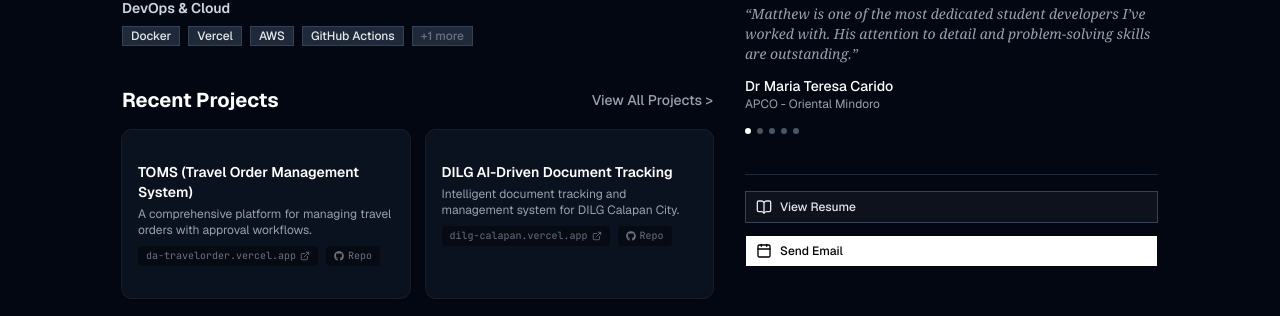
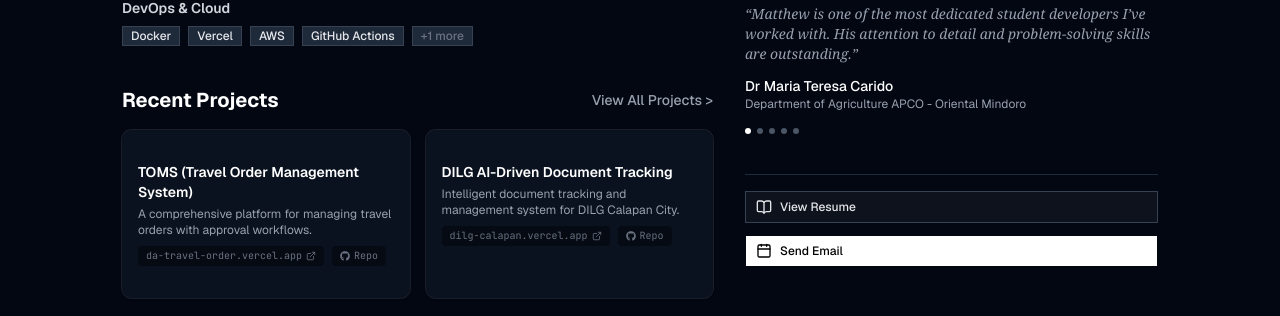
Before and after one commit to abfasb/matthew-portfolio, a Next.js app: page / in a window 1280 px wide. Shown: the part 708-1024 px from the top of the page. Built offline with nearby package versions, Linux system fonts and the light colour scheme.

Commit message:
updated exp

```diff
--- a/app/page.tsx
+++ b/app/page.tsx
@@ -50,7 +50,7 @@
   {
     title: "TOMS (Travel Order Management System)",
     description: "A comprehensive platform for managing travel orders with approval workflows.",
-    url: "https://da-travelorder.vercel.app",
+    url: "https://da-travel-order.vercel.app",
     github: "https://github.com/abfasb/da-travel_order",
   },
   {
@@ -381,12 +381,12 @@
                       </p>
                       <div className="flex items-center gap-2 mt-2 flex-wrap">
                         <a
-                          href="https://da-travelorder.vercel.app"
+                          href="https://da-travel-order.vercel.app"
                           target="_blank"
                           rel="noopener noreferrer"
                           className="inline-flex items-center gap-1 font-mono text-[10px] text-gray-400 dark:text-gray-500 bg-white/60 dark:bg-black/40 px-2 py-0.5 rounded hover:text-gray-600"
                         >
-                          da-travelorder.vercel.app
+                          da-travel-order.vercel.app
                           <ExternalLink className="w-2.5 h-2.5" />
                         </a>
                         <a
@@ -513,7 +513,7 @@
                 Dr Maria Teresa Carido
               </p>
               <p className="text-xs text-gray-500 dark:text-gray-400">
-                APCO - Oriental Mindoro
+                Department of Agriculture APCO - Oriental Mindoro
               </p>
               <div className="flex items-center gap-1.5 mt-4">
                 {Array.from({ length: 5 }).map((_, i) => (
```
Also changed, not shown: 1 other file (tests, documents, lock files or other folders).
